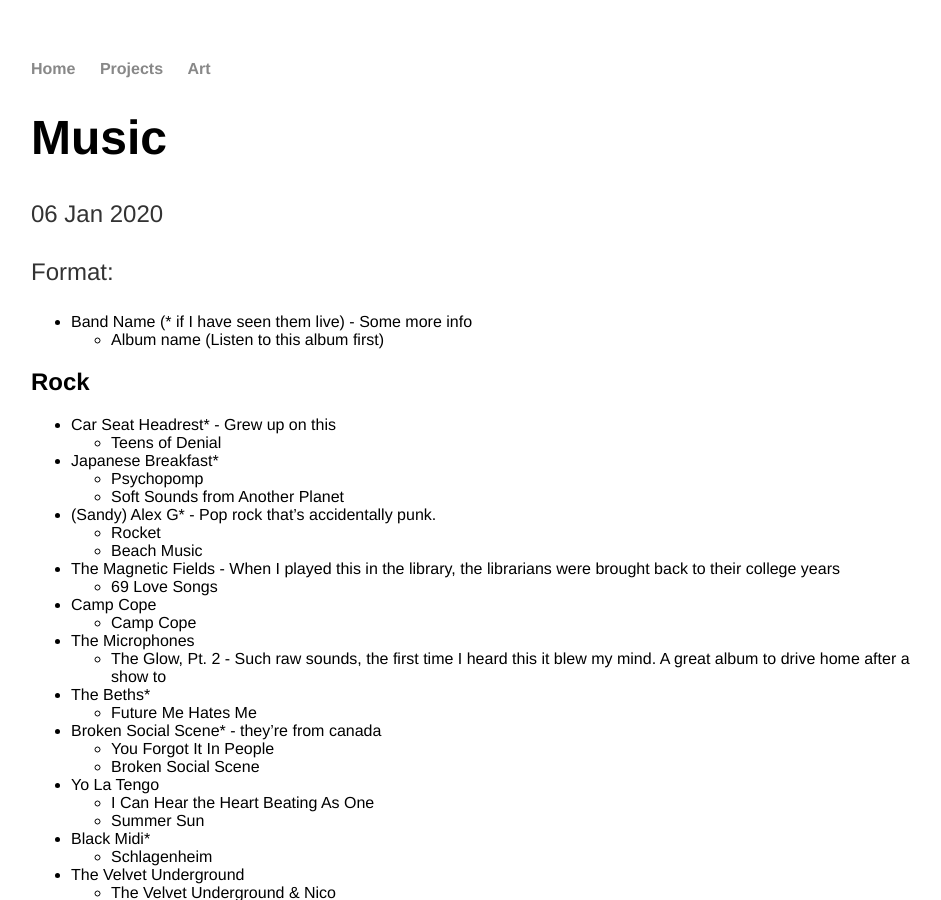
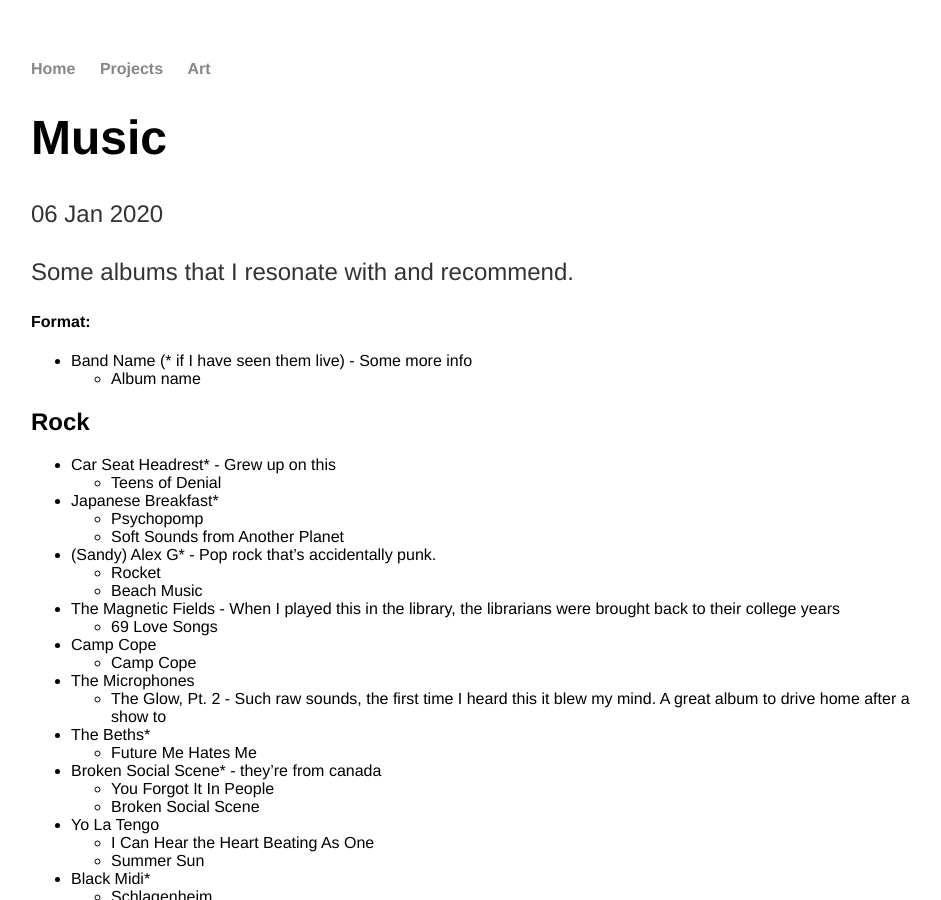
Before and after one commit to labseven/labseven.github.io, a Jekyll site: the page built from _posts/2020-01-06-Music.md, in a window 1280 px wide and 900 px high. Shown: the whole window, without its empty margins (161-1102 px from the left). Built offline with Jekyll 4.4.1, drawn with Linux system fonts in a browser that asks for light colours.

Commit message:
update music

```diff
--- a/_posts/2020-01-06-Music.md
+++ b/_posts/2020-01-06-Music.md
@@ -5,10 +5,12 @@ date: 2020-01-06
 published: true
 ---
 
-Format:
+Some albums that I resonate with and recommend.
+
+#### Format:
 
 * Band Name (* if I have seen them live) - Some more info
-    * Album name (Listen to this album first)
+    * Album name
 
 
 ## Rock
```
Also changed, not shown: other parts of _posts/2020-01-06-Music.md (+0 -4 lines).
